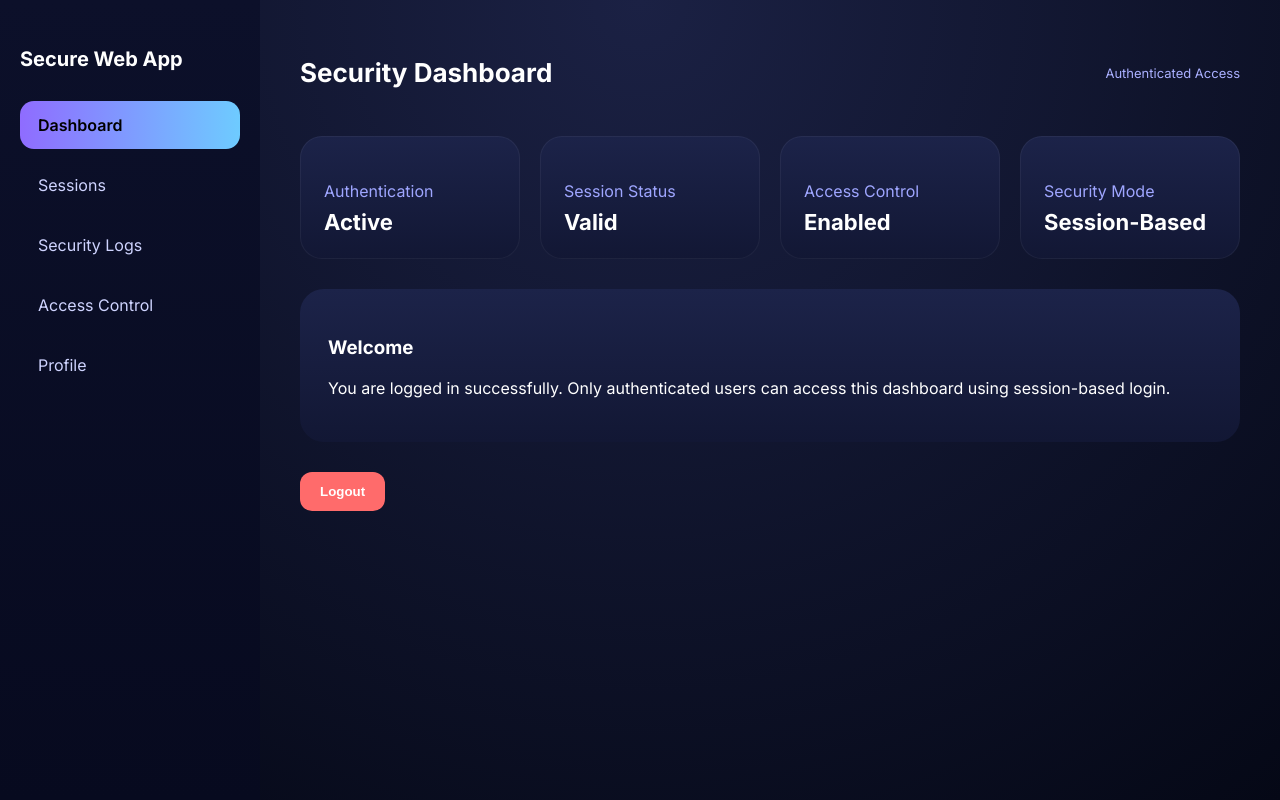
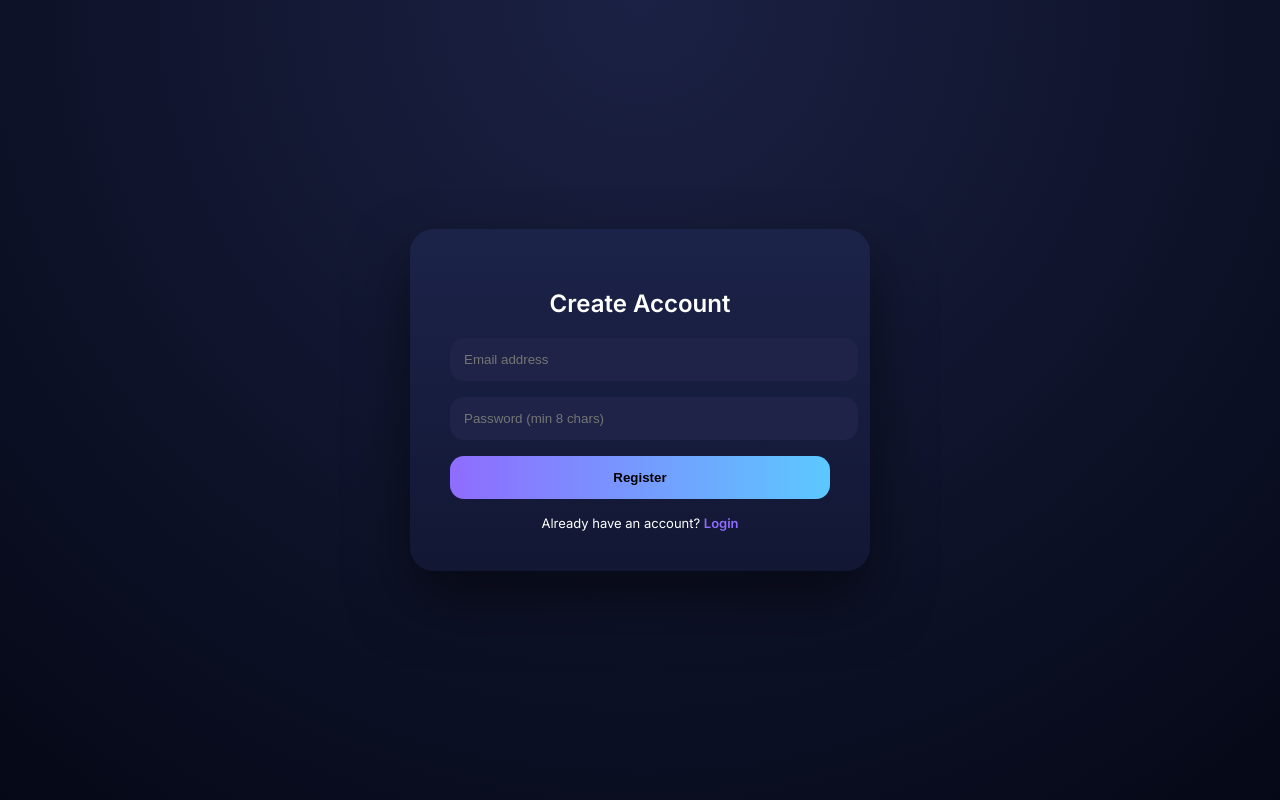
Before and after one commit to Paya1l/GUARDWEB, a Flask app: page /register in a window 1280 px wide. Run offline with Flask 3, Linux system fonts and the light colour scheme.

Commit message:
Fix registration flow and add UI screenshots

```diff
--- a/app.py
+++ b/app.py
@@ -6,16 +6,15 @@ import re
 app = Flask(__name__)
 app.secret_key = "simple_secret_key"
 
-# email format check
+# Email validation pattern
 EMAIL_PATTERN = r'^[a-zA-Z0-9_.+-]+@[a-zA-Z0-9-]+\.[a-zA-Z0-9-.]+$'
 
 
-# db connection
+# ---------------- DATABASE ----------------
 def connect_db():
     return sqlite3.connect("database.db")
 
 
-# creating users table
 def init_db():
     db = connect_db()
     db.execute("""
@@ -31,13 +30,17 @@ def init_db():
 init_db()
 
 
+# ---------------- LOGIN ----------------
 @app.route("/", methods=["GET", "POST"])
 def login():
+    # 🚫 already logged in → dashboard
+    if "user_id" in session:
+        return redirect("/dashboard")
+
     if request.method == "POST":
         email = request.form["email"].strip()
         password = request.form["password"]
 
-        # email check
         if not re.match(EMAIL_PATTERN, email):
             return "Invalid email format"
 
@@ -47,37 +50,36 @@ def login():
             (email,)
         ).fetchone()
 
-        # user not found
         if user is None:
             return "User not found"
 
-        # password check
         if not check_password_hash(user[2], password):
             return "Wrong password"
 
-        # session start
         session["user_id"] = user[0]
         session["email"] = user[1]
-
-        print("login:", email)
 
         return redirect("/dashboard")
 
     return render_template("login.html")
 
 
+# ---------------- REGISTER ----------------
 @app.route("/register", methods=["GET", "POST"])
 def register():
+    # 🚫 logged-in users cannot register again
+    if "user_id" in session:
+        return redirect("/dashboard")
+
     if request.method == "POST":
         email = request.form["email"].strip()
         password = request.form["password"]
 
-        # email check
         if not re.match(EMAIL_PATTERN, email):
             return "Invalid email format"
 
         if len(password) < 8:
-            return "Password too short"
+            return "Password must be at least 8 characters"
 
         hashed_password = generate_password_hash(password)
 
@@ -88,26 +90,26 @@ def register():
                 (email, hashed_password)
             )
             db.commit()
-            return redirect("/")
+            return redirect("/")  # back to login
         except sqlite3.IntegrityError:
             return "Email already exists"
 
     return render_template("register.html")
 
 
+# ---------------- DASHBOARD ----------------
 @app.route("/dashboard")
 def dashboard():
-    # allow only logged in users
+    # 🔐 protect dashboard
     if "user_id" not in session:
         return redirect("/")
     return render_template("dashboard.html")
 
 
+# ---------------- LOGOUT ----------------
 @app.route("/logout")
 def logout():
-    # clear session
     session.clear()
-    print("logout done")
     return redirect("/")
 
 
--- a/templates/login.html
+++ b/templates/login.html
@@ -270,7 +270,7 @@
         </div>
 
         <div class="footer">
-            New user? <a href="/register">Create an account</a>
+           New user? <a href="/register">Create an account</a>
         </div>
     </div>
 </div>
--- a/templates/register.html
+++ b/templates/register.html
@@ -1,230 +1,85 @@
 <!DOCTYPE html>
 <html lang="en">
 <head>
-<meta charset="UTF-8" />
-<title>Secure Web App – Dashboard</title>
-<link href="https://fonts.googleapis.com/css2?family=Inter:wght@400;600;700&display=swap" rel="stylesheet">
+<meta charset="UTF-8">
+<title>Create Account – Secure Web App</title>
+<link href="https://fonts.googleapis.com/css2?family=Inter:wght@400;600&display=swap" rel="stylesheet">
 
 <style>
-* { box-sizing: border-box; }
 body {
     margin: 0;
+    height: 100vh;
+    display: flex;
+    justify-content: center;
+    align-items: center;
     font-family: 'Inter', sans-serif;
     background: radial-gradient(circle at top, #1b2144, #050816);
     color: white;
-    display: flex;
-    height: 100vh;
-}
-
-/* Sidebar */
-.sidebar {
-    width: 260px;
-    padding: 30px 20px;
-    background: linear-gradient(180deg, #0c102a, #070a1f);
-}
-
-.sidebar h2 {
-    margin-bottom: 30px;
-    font-size: 20px;
-}
-
-.nav-item {
-    padding: 14px 18px;
-    border-radius: 14px;
-    margin-bottom: 12px;
-    cursor: pointer;
-    color: #cfd4ff;
-    transition: 0.3s;
-}
-
-.nav-item:hover {
-    background: rgba(140,120,255,0.15);
-}
-
-.nav-item.active {
-    background: linear-gradient(90deg, #8f6cff, #6ecbff);
-    color: #000;
-    font-weight: 600;
-}
-
-/* Main content */
-.main {
-    flex: 1;
-    padding: 40px;
-    overflow-y: auto;
-}
-
-.header {
-    display: flex;
-    justify-content: space-between;
-    align-items: center;
-}
-
-.header h1 {
-    font-size: 26px;
-}
-
-.badge {
-    font-size: 13px;
-    color: #aab0ff;
-}
-
-/* Cards */
-.card-row {
-    display: grid;
-    grid-template-columns: repeat(4, 1fr);
-    gap: 20px;
-    margin-top: 30px;
 }
 
 .card {
-    padding: 24px;
-    border-radius: 22px;
+    width: 380px;
+    padding: 40px;
+    border-radius: 24px;
     background: linear-gradient(180deg, #1c2349, #121734);
-    box-shadow: inset 0 0 0 1px rgba(255,255,255,0.05);
+    box-shadow: 0 30px 60px rgba(0,0,0,.5);
 }
 
-.card h4 {
-    color: #9fa6ff;
-    font-weight: 500;
-    margin-bottom: 8px;
+h2 {
+    text-align: center;
+    margin-bottom: 20px;
 }
 
-.card strong {
-    font-size: 22px;
+input {
+    width: 100%;
+    padding: 14px;
+    margin-bottom: 16px;
+    border-radius: 14px;
+    border: none;
+    outline: none;
+    background: #1f2347;
+    color: white;
 }
 
-/* Section box */
-.section {
-    margin-top: 30px;
-    padding: 28px;
-    border-radius: 24px;
-    background: linear-gradient(180deg, #1c2349, #121734);
-}
-
-/* Logout */
-.logout {
-    margin-top: 30px;
-    padding: 12px 20px;
-    border-radius: 12px;
+button {
+    width: 100%;
+    padding: 14px;
+    border-radius: 14px;
     border: none;
-    background: #ff6b6b;
-    color: white;
-    font-weight: 600;
+    background: linear-gradient(90deg, #8f6cff, #5cc8ff);
+    font-weight: 700;
     cursor: pointer;
 }
 
-/* Hide sections */
-.content-section {
-    display: none;
+.footer {
+    text-align: center;
+    margin-top: 16px;
+    font-size: 13px;
 }
-.content-section.active {
-    display: block;
+
+.footer a {
+    color: #8f6cff;
+    text-decoration: none;
+    font-weight: 600;
 }
 </style>
 </head>
 
 <body>
 
-<!-- SIDEBAR -->
-<div class="sidebar">
-    <h2>Secure Web App</h2>
+<div class="card">
+    <h2>Create Account</h2>
 
-    <div class="nav-item active" onclick="showSection('dashboard')">Dashboard</div>
-    <div class="nav-item" onclick="showSection('sessions')">Sessions</div>
-    <div class="nav-item" onclick="showSection('logs')">Security Logs</div>
-    <div class="nav-item" onclick="showSection('access')">Access Control</div>
-    <div class="nav-item" onclick="showSection('profile')">Profile</div>
+    <form method="POST">
+        <input type="email" name="email" placeholder="Email address" required>
+        <input type="password" name="password" placeholder="Password (min 8 chars)" required>
+        <button type="submit">Register</button>
+    </form>
+
+    <div class="footer">
+        Already have an account? <a href="/">Login</a>
+    </div>
 </div>
-
-<!-- MAIN -->
-<div class="main">
-
-    <!-- DASHBOARD -->
-    <div id="dashboard" class="content-section active">
-        <div class="header">
-            <h1>Security Dashboard</h1>
-            <div class="badge">Authenticated Access</div>
-        </div>
-
-        <div class="card-row">
-            <div class="card"><h4>Authentication</h4><strong>Active</strong></div>
-            <div class="card"><h4>Session Status</h4><strong>Valid</strong></div>
-            <div class="card"><h4>Access Control</h4><strong>Enabled</strong></div>
-            <div class="card"><h4>Security Mode</h4><strong>Session-Based</strong></div>
-        </div>
-
-        <div class="section">
-            <h3>Welcome</h3>
-            <p>
-    You are logged in successfully. Only authenticated users can access
-    this dashboard using session-based login.
-            </p>
-
-        </div>
-
-        <button class="logout">Logout</button>
-    </div>
-
-    <!-- SESSIONS -->
-    <div id="sessions" class="content-section">
-        <h1>Active Sessions</h1>
-        <div class="section">
-            <ul>
-                <li>Session ID: A8F2 – Chrome – Active</li>
-                <li>Session ID: B4D9 – Mobile – Expired</li>
-                <li>Session ID: C9X1 – Firefox – Active</li>
-            </ul>
-        </div>
-    </div>
-
-    <!-- LOGS -->
-    <div id="logs" class="content-section">
-        <h1>Security Logs</h1>
-        <div class="section">
-            <ul>
-                <li>Login success – 10:42 AM</li>
-                <li>Invalid password attempt – 10:38 AM</li>
-                <li>Session expired – 9:15 AM</li>
-            </ul>
-        </div>
-    </div>
-
-    <!-- ACCESS CONTROL -->
-    <div id="access" class="content-section">
-        <h1>Access Control</h1>
-        <div class="section">
-            <p>Role: <strong>User</strong></p>
-            <p>Protected Routes: Enabled</p>
-            <p>Admin Access: Disabled</p>
-        </div>
-    </div>
-
-    <!-- PROFILE -->
-    <div id="profile" class="content-section">
-        <h1>User Profile</h1>
-        <div class="section">
-            <p>Email: user@example.com</p>
-            <p>Account Status: Verified</p>
-            <p>Last Login: Today</p>
-        </div>
-    </div>
-
-</div>
-
-<script>
-function showSection(sectionId) {
-    document.querySelectorAll('.content-section').forEach(sec => {
-        sec.classList.remove('active');
-    });
-    document.getElementById(sectionId).classList.add('active');
-
-    document.querySelectorAll('.nav-item').forEach(item => {
-        item.classList.remove('active');
-    });
-    event.target.classList.add('active');
-}
-</script>
 
 </body>
 </html>
```
Also changed, not shown: README.md, database.db, 7 other files.
